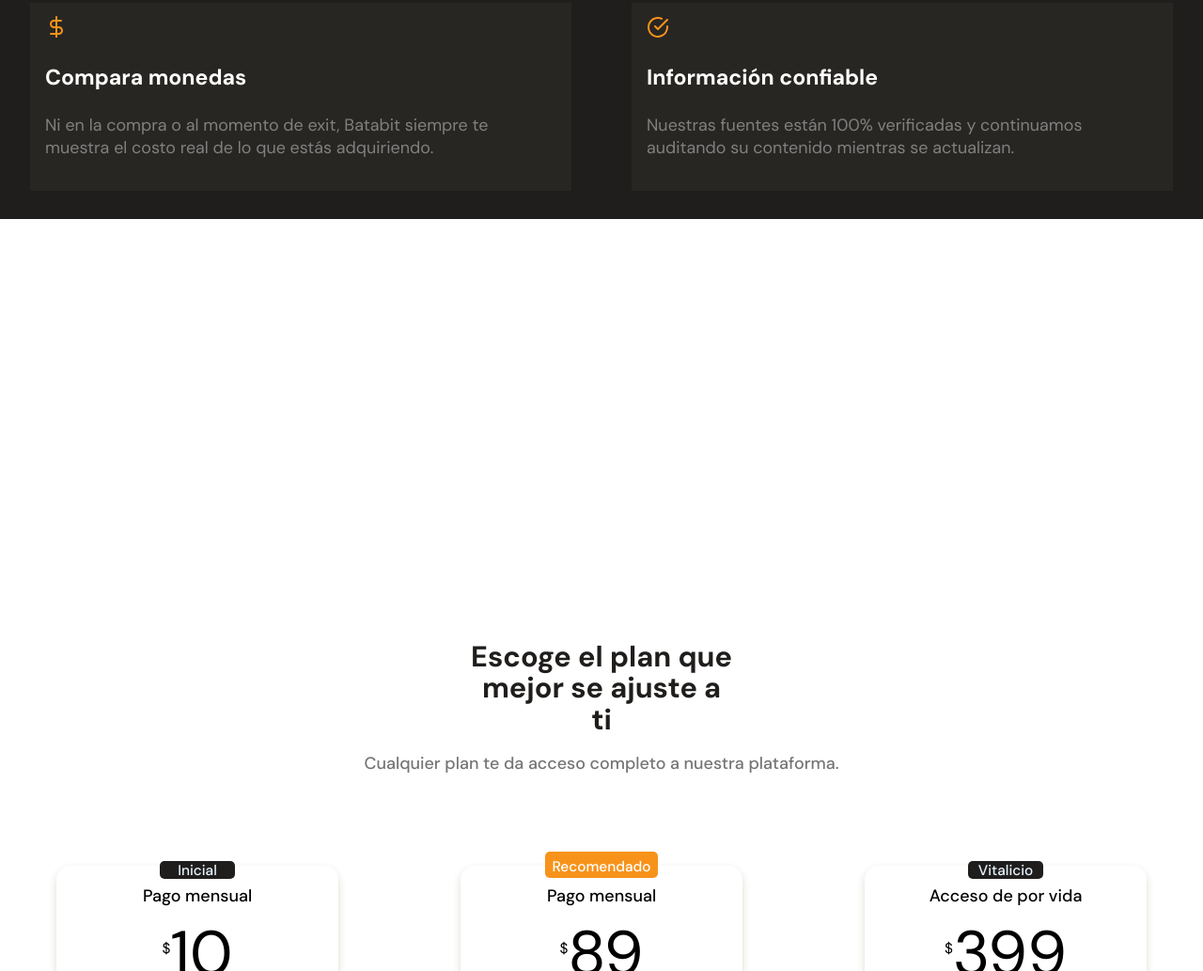
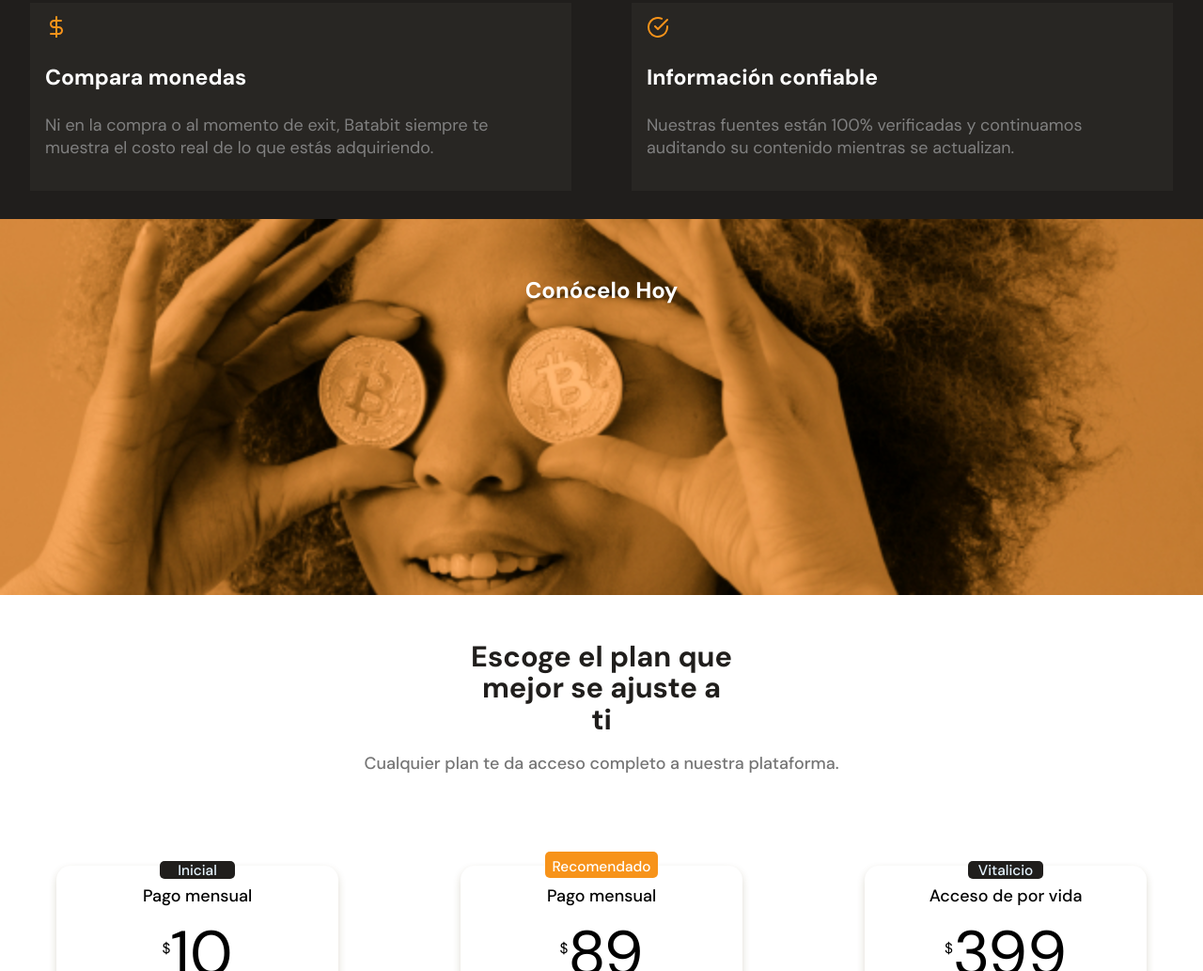
Before and after one commit to LMunarM/Batatabit-platzi, a plain HTML site: page index.html in a window 1280 px wide. Shown: the part 1489-2522 px from the top of the page at 94% size. Drawn offline with Linux system fonts and the light colour scheme; files whose address does not match are found by name.

Commit message:
Update tablet.css

```diff
--- a/css/tablet.css
+++ b/css/tablet.css
@@ -54,7 +54,7 @@ html{
 
  /***Bitcoin girl****/
  .bitcoin-girl{
-    background-image: url(./assets/img/bitcoinbaby2x.jpg);
+    background-image: url(../assets/img/bitcoinbaby2x.jpg);
  }
 
 
```
